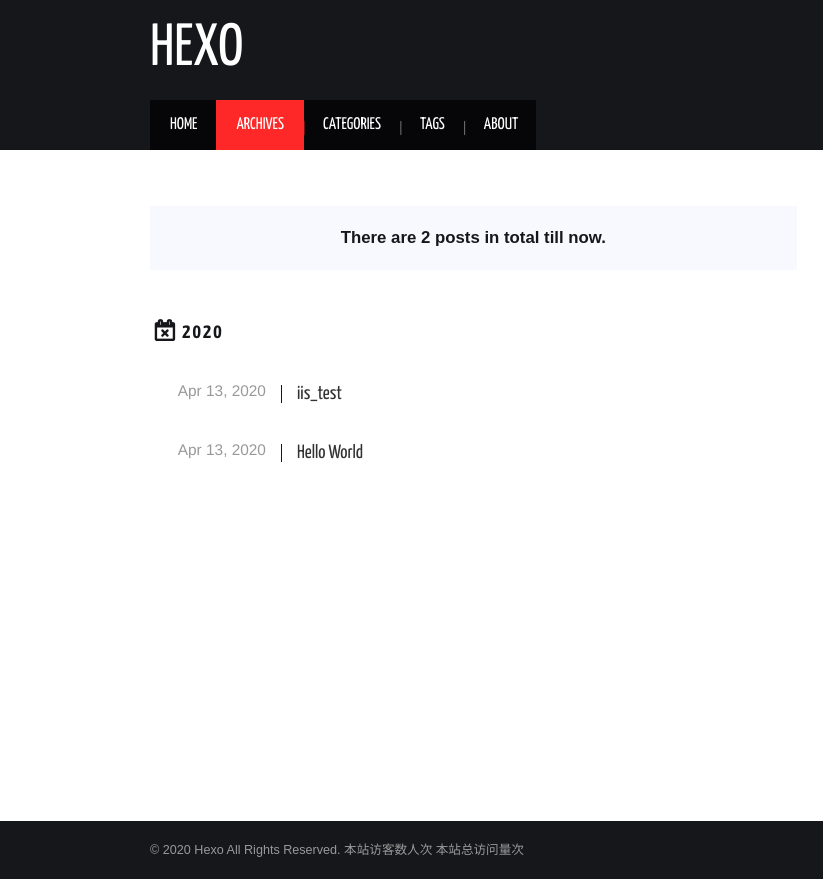
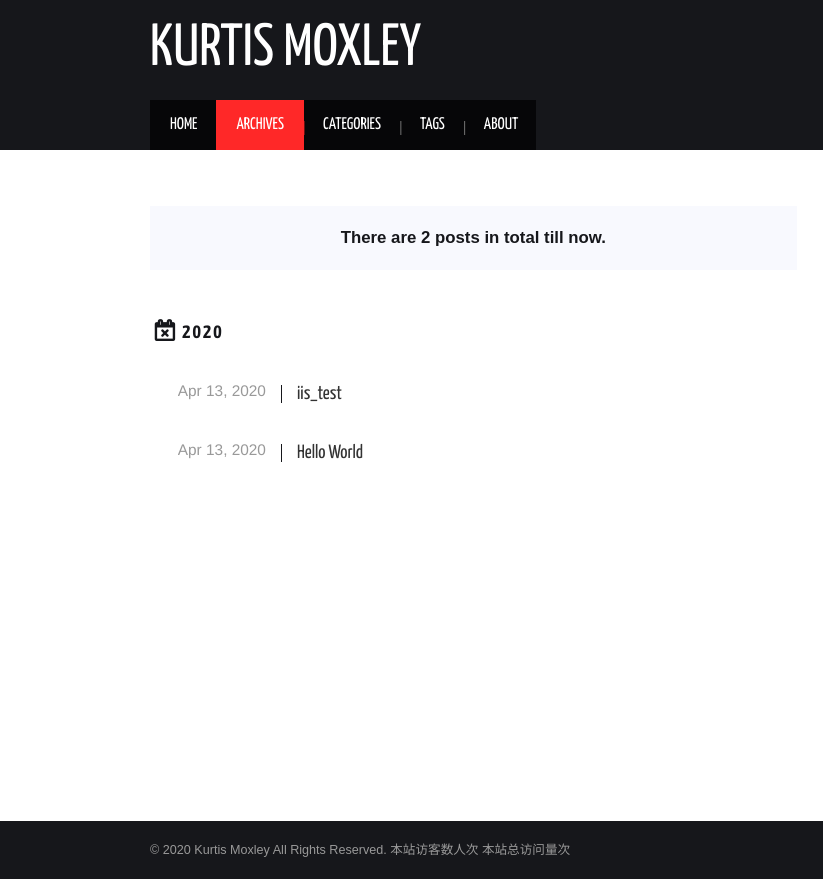
Before and after one commit to Mika-Lahtinen/mika-lahtinen.github.io, a plain HTML site: page archives/2020/04/index.html in a window 1280 px wide. Shown: the full height of the page, 0-823 px from the left. Drawn offline with nearby package versions, Linux system fonts and the light colour scheme; some packages are replaced by stand-ins of ours; no server answers; a script that the page names is missing; a web font is replaced by a local one.

Commit message:
Site updated: 2020-04-13 22:05:03

```diff
--- a/archives/2020/04/index.html
+++ b/archives/2020/04/index.html
@@ -17,21 +17,21 @@
   <!-- PACE Progress Bar START -->
 
 
-  <title>archives: 2020/4 | Hexo</title>
+  <title>archives: 2020/4 | Kurtis Moxley</title>
   <meta name="viewport" content="width=device-width, initial-scale=1, maximum-scale=1">
 
 
 
 
   <meta property="og:type" content="website">
-<meta property="og:title" content="Hexo">
+<meta property="og:title" content="Kurtis Moxley">
 <meta property="og:url" content="http://yoursite.com/archives/2020/04/index.html">
-<meta property="og:site_name" content="Hexo">
+<meta property="og:site_name" content="Kurtis Moxley">
 <meta property="og:locale" content="en_US">
 <meta property="article:author" content="John Doe">
 <meta name="twitter:card" content="summary">
 
-    <link rel="alternate" href="/atom.xml" title="Hexo" type="application/atom+xml">
+    <link rel="alternate" href="/atom.xml" title="Kurtis Moxley" type="application/atom+xml">
 
   <link rel="icon" href="/css/images/favicon.ico">
 
@@ -104,7 +104,7 @@
 
           <h1 class="site-title">
 
-              <a href="/" title="Hexo" rel="home"> Hexo </a>
+              <a href="/" title="Kurtis Moxley" rel="home"> Kurtis Moxley </a>
 
           </h1>
 
@@ -410,7 +410,7 @@
 
   <div class="clearfix container">
       <div class="site-info">
-	      &copy; 2020 Hexo All Rights Reserved.
+	      &copy; 2020 Kurtis Moxley All Rights Reserved.
 
             <span id="busuanzi_container_site_uv">
               本站访客数<span id="busuanzi_value_site_uv"></span>人次
```
Also changed, not shown: 2020/04/13/hello-world/index.html (+5 -5 lines), 2020/04/13/iis-test/index.html (+5 -5 lines), archives/2020/index.html (+6 -6 lines), archives/index.html (+6 -6 lines), index.html (+6 -6 lines).
